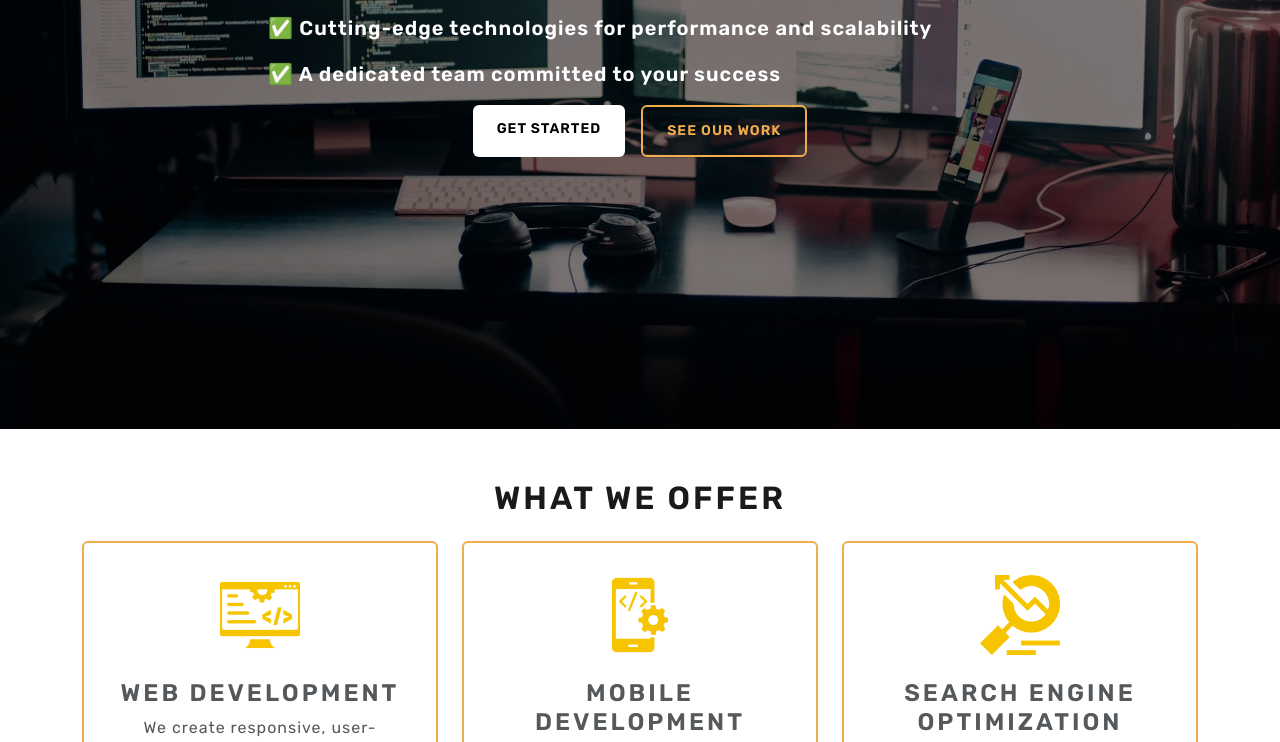
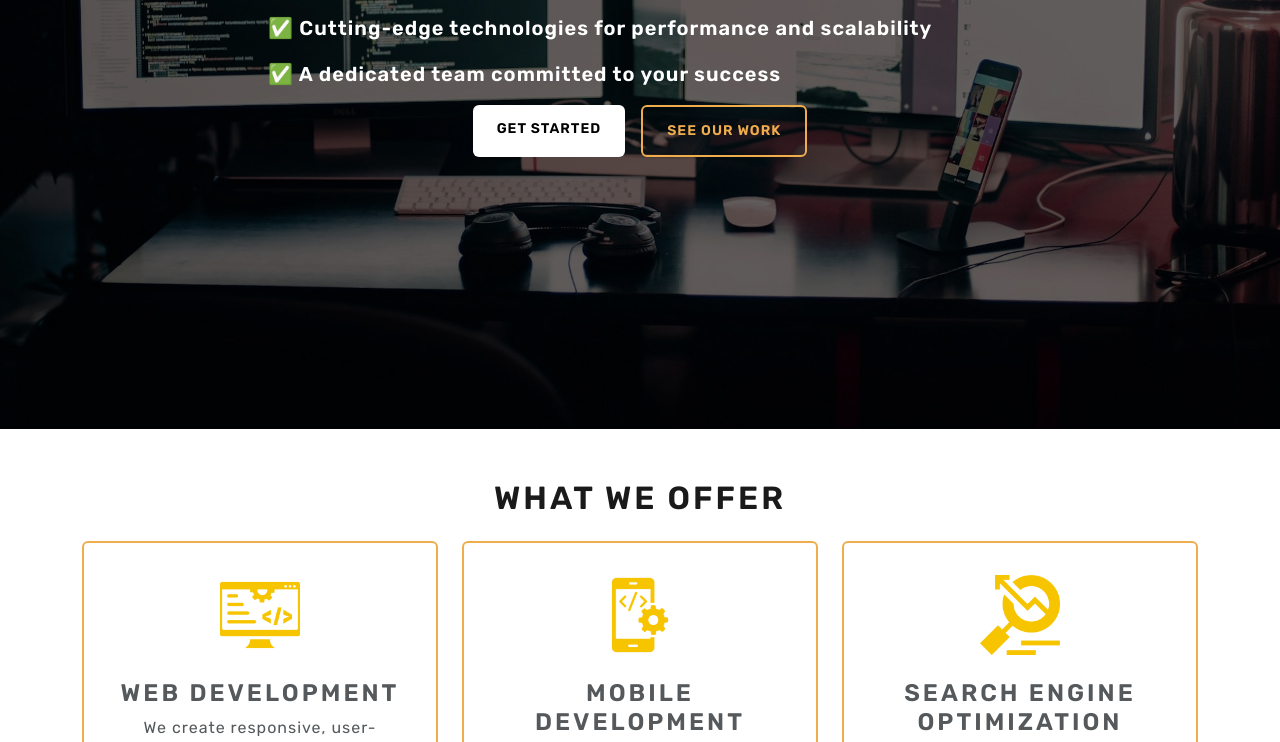
Before and after one commit to marlonmdev/BrightCodr, a plain HTML site: page index.html in a window 1280 px wide. Shown: the part 455-1197 px from the top of the page. Drawn offline with nearby package versions, Linux system fonts and the light colour scheme.

Commit message:
Update style.css

```diff
--- a/assets/css/style.css
+++ b/assets/css/style.css
@@ -54,7 +54,7 @@ a {
   left: 0;
   width: 100%;
   height: 100%;
-  background: rgba(0, 0, 0, 0.5);
+  background: rgba(0, 0, 0, 0.6);
   z-index: 1;
 }
 
```
